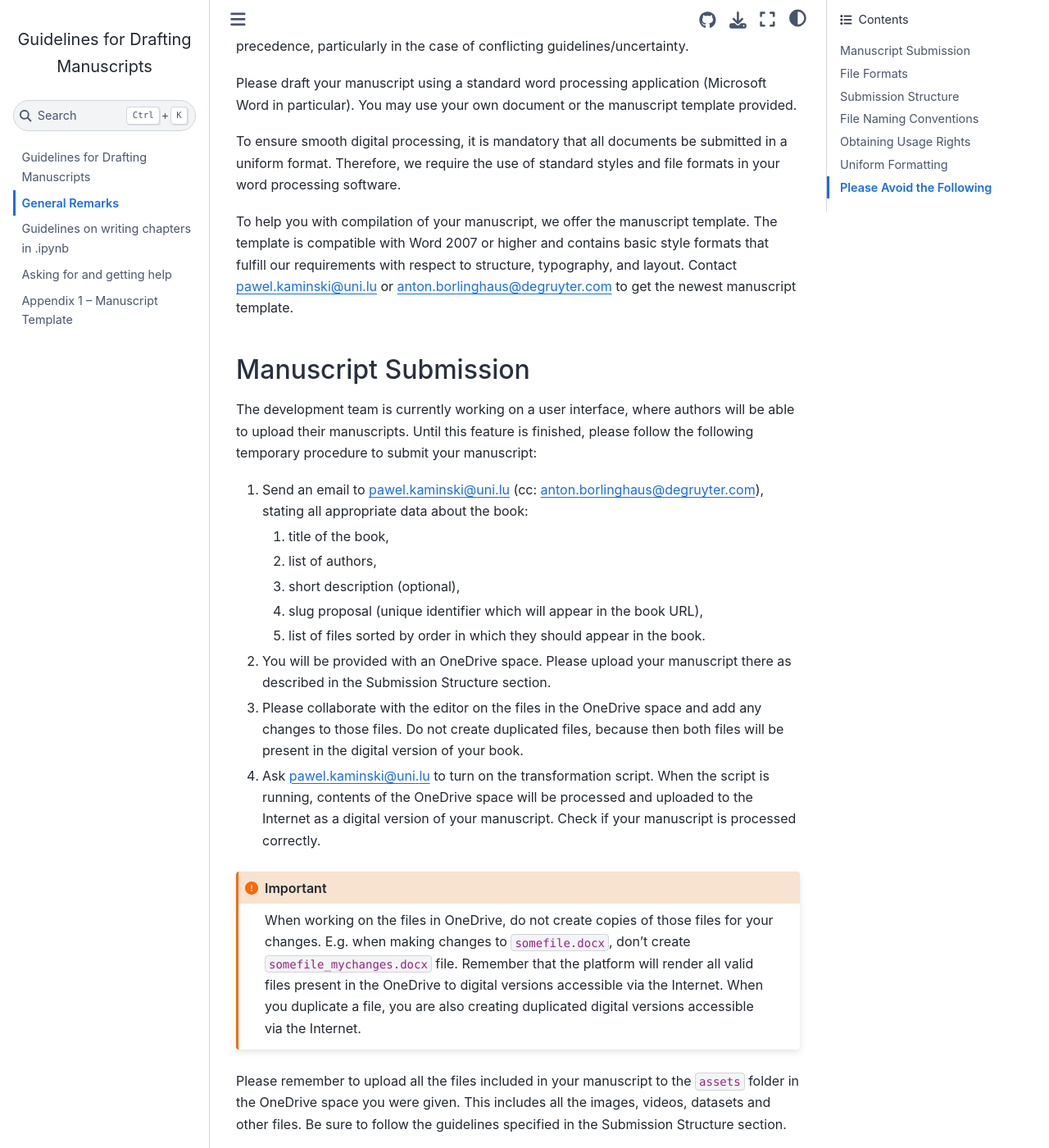
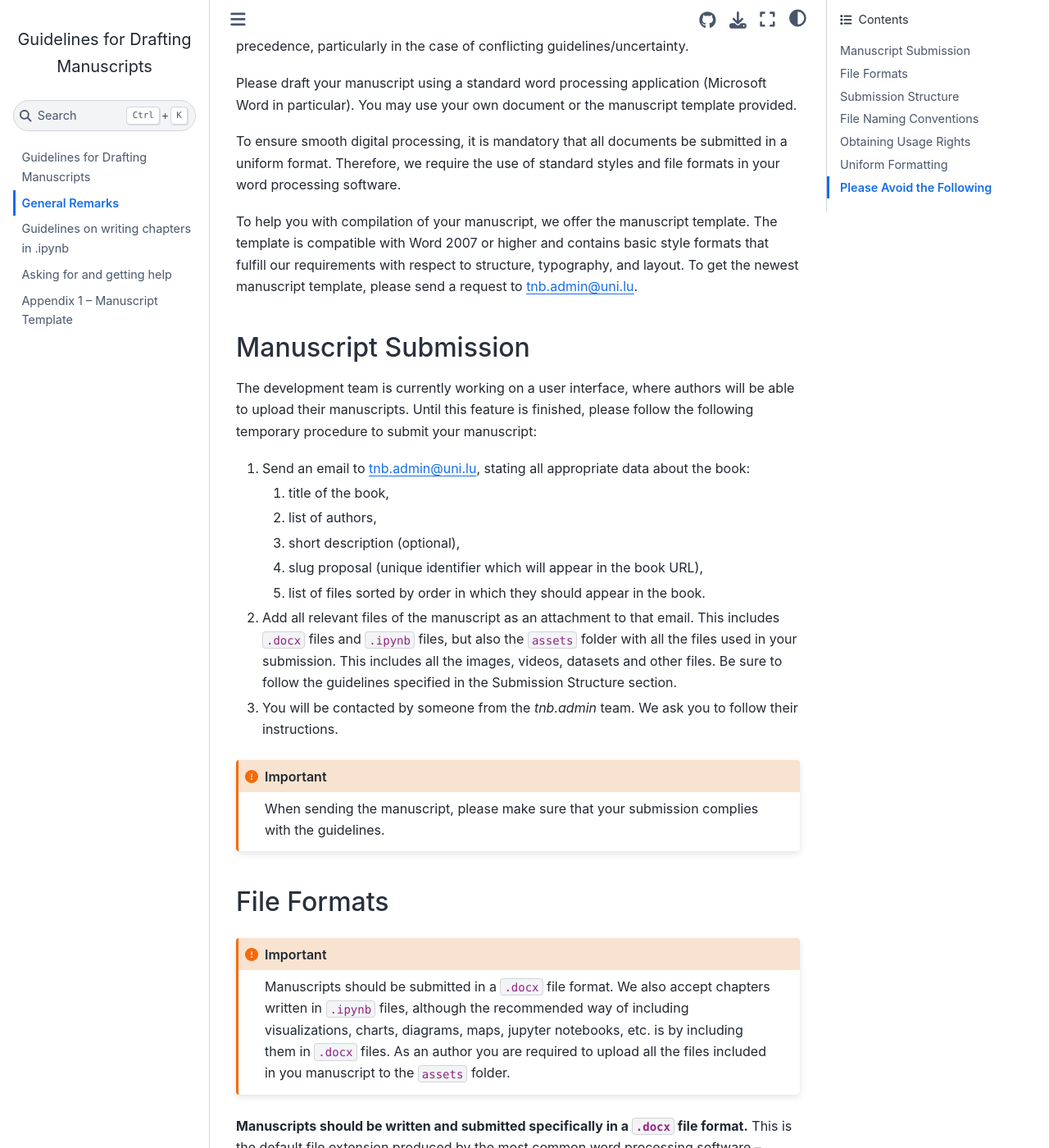
Before and after one commit to organization-for-attestation/guidelines-for-drafting-manuscripts, a Jupyter Book: the page built from 01_general.md, in a window 1280 px wide and 1400 px high, scrolled down 197 px. Shown: the whole window at 82% size. Built offline with Jupyter Book 1.0.4 settings and Sphinx 7.4.7 and the Sphinx Book theme 1.1.4, drawn with Linux system fonts in a browser that asks for light colours; pages that are not in the unit, such as notebooks, are missing from menus; some of the changed text lies outside the part shown.

Commit message:
2024-06-24T09:29:01.669Z [7R5S8FKH47XC63TM] Perform action aws:s3:ObjectCreated:Put on 'guidelines-for-drafting-manuscripts/01_general.md'

```diff
--- a/01_general.md
+++ b/01_general.md
@@ -6,27 +6,24 @@ Please draft your manuscript using a standard word processing application (Micro
 
 To ensure smooth digital processing, it is mandatory that all documents be submitted in a uniform format. Therefore, we require the use of standard styles and file formats in your word processing software.
 
-To help you with compilation of your manuscript, we offer the manuscript template. The template is compatible with Word 2007 or higher and contains basic style formats that fulfill our requirements with respect to structure, typography, and layout. Contact [pawel.kaminski@uni.lu](mailto:pawel.kaminski@uni.lu) or [anton.borlinghaus@degruyter.com](mailto:anton.borlinghaus@degruyter.com) to get the newest manuscript template.
+To help you with compilation of your manuscript, we offer the manuscript template. The template is compatible with Word 2007 or higher and contains basic style formats that fulfill our requirements with respect to structure, typography, and layout. To get the newest manuscript template, please send a request to [tnb.admin@uni.lu](mailto:tnb.admin@uni.lu).
 
 ## Manuscript Submission
 
 The development team is currently working on a user interface, where authors will be able to upload their manuscripts. Until this feature is finished, please follow the following temporary procedure to submit your manuscript:
 
-1. Send an email to [pawel.kaminski@uni.lu](mailto:pawel.kaminski@uni.lu) (cc: anton.borlinghaus@degruyter.com), stating all appropriate data about the book:
+1. Send an email to [tnb.admin@uni.lu](mailto:tnb.admin@uni.lu), stating all appropriate data about the book:
 	1. title of the book,
 	2. list of authors,
 	3. short description (optional),
 	4. slug proposal (unique identifier which will appear in the book URL),
 	5. list of files sorted by order in which they should appear in the book.
-2. You will be provided with an OneDrive space. Please upload your manuscript there as described in the Submission Structure section.
-3. Please collaborate with the editor on the files in the OneDrive space and add any changes to those files. Do not create duplicated files, because then both files will be present in the digital version of your book.
-4. Ask [pawel.kaminski@uni.lu](mailto:pawel.kaminski@uni.lu) to turn on the transformation script. When the script is running, contents of the OneDrive space will be processed and uploaded to the Internet as a digital version of your manuscript. Check if your manuscript is processed correctly.
+2. Add all relevant files of the manuscript as an attachment to that email. This includes `.docx` files and `.ipynb` files, but also the `assets` folder with all the files used in your submission. This includes all the images, videos, datasets and other files. Be sure to follow the guidelines specified in the Submission Structure section.
+3. You will be contacted by someone from the *tnb.admin* team. We ask you to follow their instructions.
 
 :::{important}
-When working on the files in OneDrive, do not create copies of those files for your changes. E.g. when making changes to `somefile.docx`, don’t create `somefile_mychanges.docx` file. Remember that the platform will render all valid files present in the OneDrive to digital versions accessible via the Internet. When you duplicate a file, you are also creating duplicated digital versions accessible via the Internet.
+When sending the manuscript, please make sure that your submission complies with the guidelines.
 :::
-
-Please remember to upload all the files included in your manuscript to the `assets` folder in the OneDrive space you were given. This includes all the images, videos, datasets and other files. Be sure to follow the guidelines specified in the Submission Structure section.
 
 ## File Formats
 
@@ -88,7 +83,6 @@ As an author, you are required to upload a package of a following structure:
 
 Note that every submission must have:
 
-* a `_settings.html` file,
 * parts of the book written in `.docx` or `.ipynb` format and
 * all the objects (images, videos, files with data) used in the manuscript in a separate folder called `assets`.
 
@@ -170,7 +160,7 @@ Please note that it is the author's/editor’s responsibility to obtain usage ri
 
 Neither the publisher nor the developers nor maintainers of the platform will assume any liability for copyright infringement by authors.
 
-To obtain the form, write an email to anton.borlinghaus@degruyter.com.
+To obtain the form, write an email to [tnb.admin@uni.lu](mailto:tnb.admin@uni.lu).
 
 ## Uniform Formatting
 
```
Also changed, not shown: other parts of 01_general.md (+0 -6 lines).
